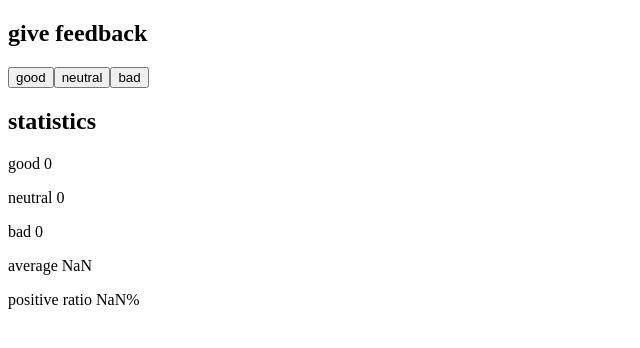
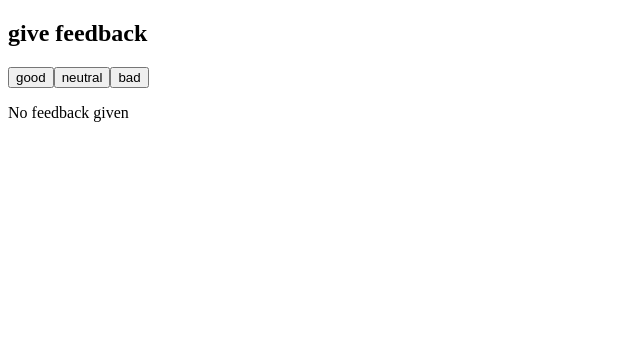
Before and after one commit to antoKeinanen/fullstackopen, a React (Vite) app in the folder osa1/unicafe/: page / in a window 1280 px wide. Shown: the top 348 px of the page, without its empty margins (0-640 px from the left). Built offline with nearby package versions, Linux system fonts and the light colour scheme.

Commit message:
1.9: unicafe step4

```diff
--- a/osa1/unicafe/src/App.jsx
+++ b/osa1/unicafe/src/App.jsx
@@ -29,6 +29,7 @@ const App = () => {
           <button onClick={() => handleReview("bad")}>bad</button>
         </div>
       </section>
+      {good || neutral || bad ? (
         <Statistics
           good={good}
           neutral={neutral}
@@ -36,6 +37,9 @@ const App = () => {
           average={average}
           positiveRatio={positiveRatio}
         />
+      ) : (
+        <p>No feedback given</p>
+      )}
     </main>
   );
 };
```
Lines whose indentation alone changed are shown as unchanged.
